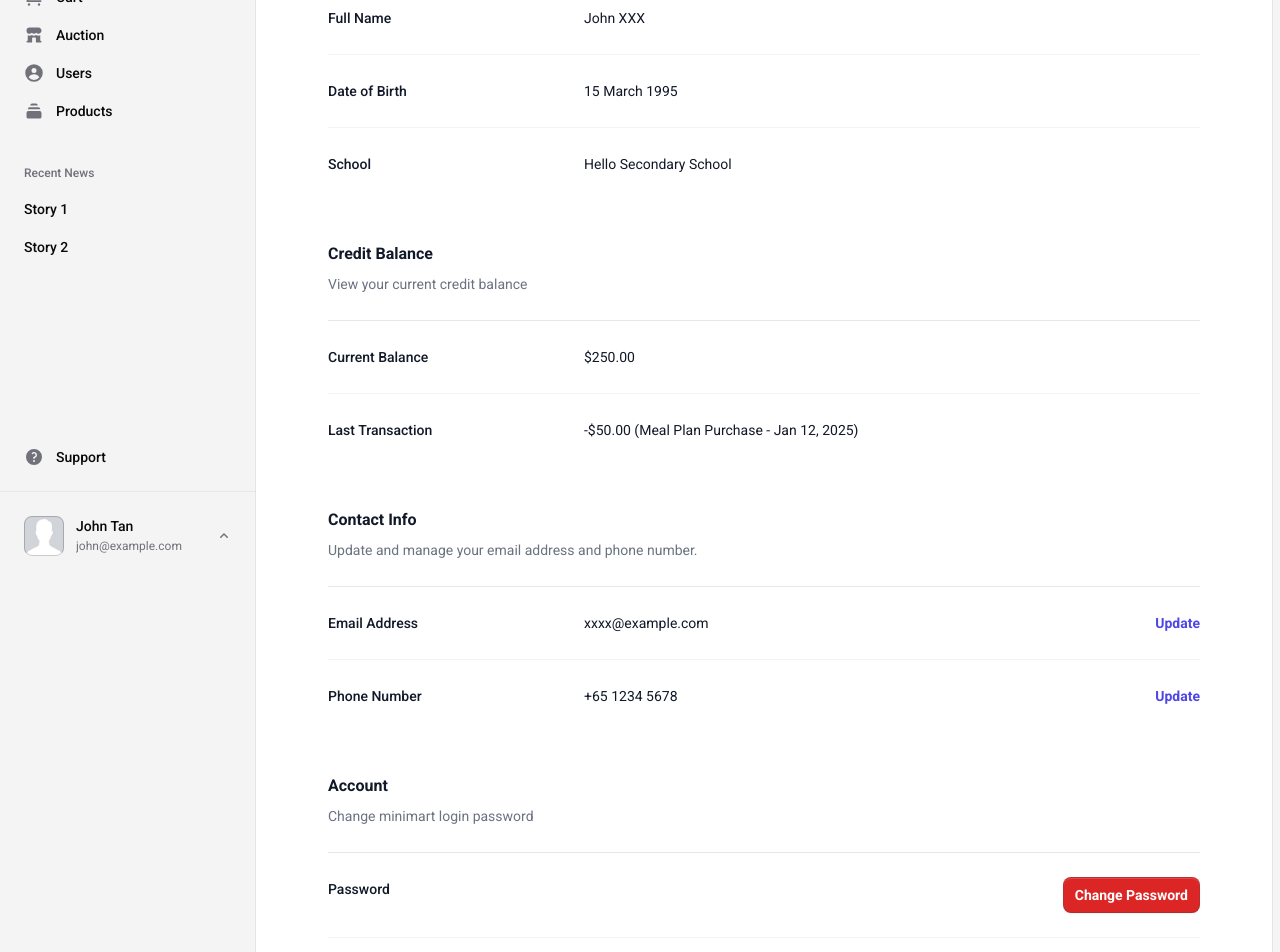
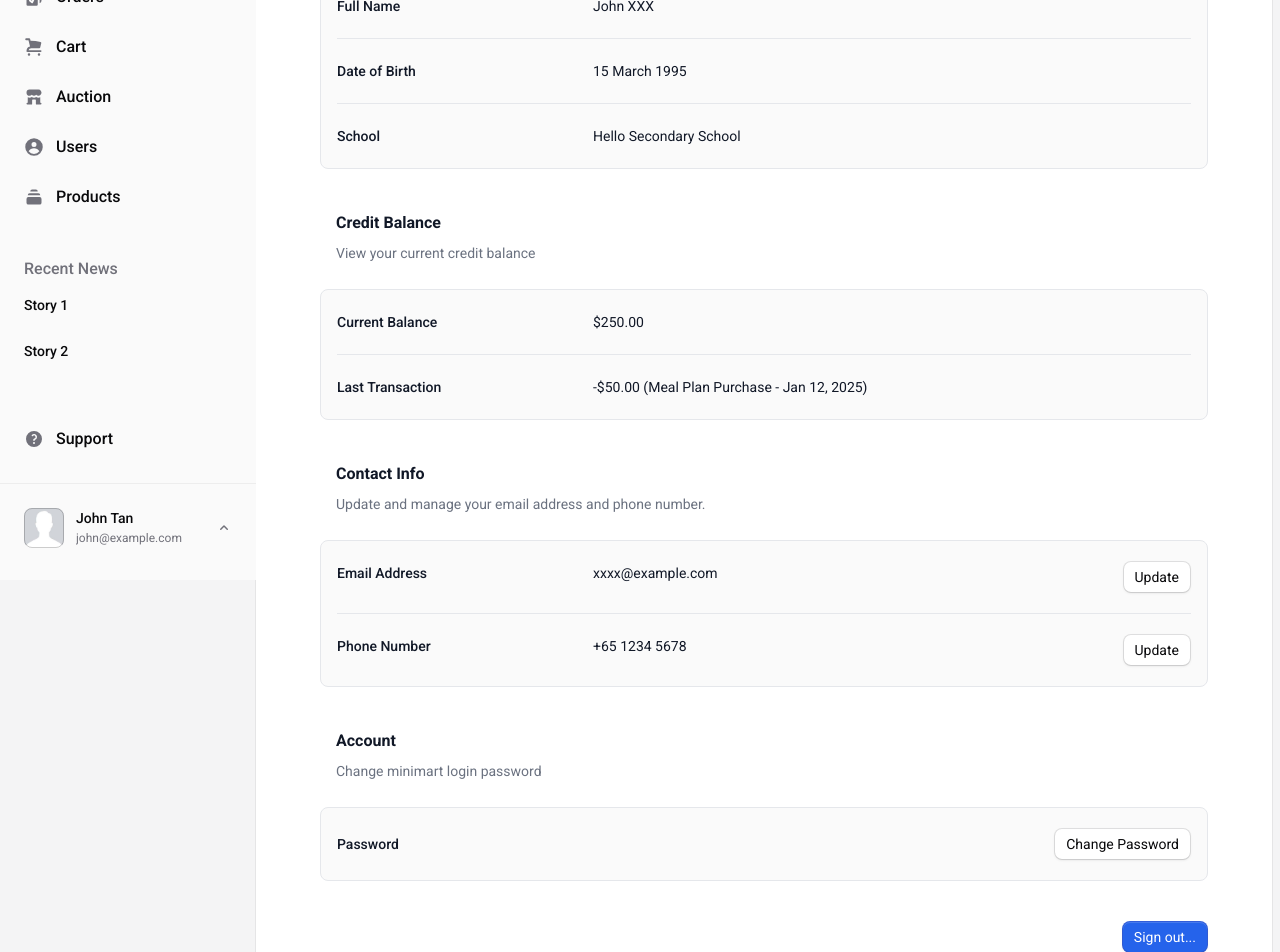
Before and after one commit to c0dn/h4g_front, a React (Vite) app: page /app/profile in a window 1280 px wide. Shown: the part 220-1172 px from the top of the page. Built offline with nearby package versions, Linux system fonts and the light colour scheme.

Commit message:
edited navbar, login page, profile page style

```diff
--- a/src/components/button.tsx
+++ b/src/components/button.tsx
@@ -6,9 +6,9 @@ import { Link } from './link'
 const styles = {
   base: [
     // Base
-    'relative isolate inline-flex items-center justify-center gap-x-2 rounded-lg border text-base/6 font-semibold',
+    'relative isolate inline-flex items-center justify-center gap-x-2 rounded-lg border text-base/6 ',
     // Sizing
-    'px-[calc(theme(spacing[3.5])-1px)] py-[calc(theme(spacing[2.5])-1px)] sm:px-[calc(theme(spacing.3)-1px)] sm:py-[calc(theme(spacing[1.5])-1px)] sm:text-sm/6',
+    'px-[calc(theme(spacing[3.5])-1px)] py-[calc(theme(spacing[2])-1px)] sm:px-[calc(theme(spacing.3)-1px)] sm:py-[calc(theme(spacing[1])-1px)] sm:text-sm/6',
     // Focus
     'focus:outline-none data-[focus]:outline data-[focus]:outline-2 data-[focus]:outline-offset-2 data-[focus]:outline-blue-500',
     // Disabled
--- a/src/components/sidebar.tsx
+++ b/src/components/sidebar.tsx
@@ -8,7 +8,7 @@ import { TouchTarget } from './button'
 import { Link } from './link'
 
 export function Sidebar({ className, ...props }: React.ComponentPropsWithoutRef<'nav'>) {
-  return <nav {...props} className={clsx(className, 'flex h-full min-h-0 flex-col')} />
+  return <nav {...props} className={clsx(className, 'flex h-full min-h-0 flex-col bg-zinc-50')} />
 }
 
 export function SidebarHeader({ className, ...props }: React.ComponentPropsWithoutRef<'div'>) {
@@ -67,7 +67,7 @@ export function SidebarSpacer({ className, ...props }: React.ComponentPropsWitho
 
 export function SidebarHeading({ className, ...props }: React.ComponentPropsWithoutRef<'h3'>) {
   return (
-    <h3 {...props} className={clsx(className, 'mb-1 px-2 text-xs/6 font-medium text-zinc-500')} />
+    <h3 {...props} className={clsx(className, 'mb-1 px-2 text-base font-medium text-zinc-500')} />
   )
 }
 
@@ -86,6 +86,8 @@ export const SidebarItem = forwardRef(function SidebarItem(
   let classes = clsx(
     // Base
     'flex w-full items-center gap-3 rounded-lg px-2 py-2.5 text-left text-base/6 font-medium text-zinc-950 sm:py-2 sm:text-sm/5',
+    // Font size
+    'text-xl sm:text-base',
     // Leading icon/icon-only
     'data-[slot=icon]:*:size-6 data-[slot=icon]:*:shrink-0 data-[slot=icon]:*:fill-zinc-500 sm:data-[slot=icon]:*:size-5',
     // Trailing icon (down chevron or similar)
@@ -98,6 +100,7 @@ export const SidebarItem = forwardRef(function SidebarItem(
     'data-[active]:bg-zinc-950/5 data-[slot=icon]:*:data-[active]:fill-zinc-950',
     // Current
     'data-[slot=icon]:*:data-[current]:fill-zinc-950',
+    'mb-2'
   )
 
   return (
@@ -133,5 +136,5 @@ export const SidebarItem = forwardRef(function SidebarItem(
 })
 
 export function SidebarLabel({ className, ...props }: React.ComponentPropsWithoutRef<'span'>) {
-  return <span {...props} className={clsx(className, 'truncate')} />
+  return <span {...props} className={clsx(className, 'text-base truncate')} />
 }
--- a/src/pages/Login.tsx
+++ b/src/pages/Login.tsx
@@ -2,18 +2,16 @@ export default function Login() {
   return (
     <>
       <div className="flex min-h-full flex-1 h-screen">
-          <div className="flex flex-1 flex-col justify-center px-4 py-12 sm:px-6 lg:flex-none lg:px-20 xl:px-24">
-            <div className="mx-auto w-full max-w-sm lg:w-96">
-              <div>
+        <div className="flex flex-1 flex-col px-4 py-12 sm:px-6 lg:flex-none lg:px-20 xl:px-24">
+          <div className="flex flex-col items-center mt-20">
             <img
               alt="Muhammadiyah Welfare Home"
               src="/src/img/logo2.png"
-                  className="h-25 w-auto mx-auto my-auto block"
+              className="h-25 w-auto mx-auto"
             />
-                <h2 className="mt-8 text-2xl/9 font-bold tracking-tight text-gray-900">Sign in to your account</h2>
           </div>
-
-              <div className="mt-10">
+          <div className="mt-10 mx-auto w-full h-full max-w-sm lg:w-96">
+            <h2 className="mb-10 text-2xl/9 font-bold tracking-tight text-gray-900">Sign in to your account</h2>
             <div>
               <form action="#" method="POST" className="space-y-6">
                 <div>
@@ -103,7 +101,7 @@ export default function Login() {
               </form>
             </div>
           </div>
-            </div>
+
         </div>
         <div className="relative hidden w-0 flex-1 lg:block">
           <img
--- a/src/pages/Profile.tsx
+++ b/src/pages/Profile.tsx
@@ -2,34 +2,34 @@ import { Button } from '../components/button'
 
 export default function Profile() {
     return (
-        <div className="mx-auto max-w-7xl px-4 pb-16 sm:px-6 lg:px-8 lg:pb-20">
+        <div className="mx-auto max-w-7xl px-3 pb-16 sm:px-6 lg:px-6 lg:pb-20">
             <div className="mx-auto space-y-8 sm:space-y-10">
                 <div>
-                    <h2 className="text-base/7 font-semibold text-gray-900">Personal Info</h2>
-                    <p className="mt-1 text-sm/6 text-gray-500">
+                    <h2 className="text-base/7 font-semibold text-gray-900 lg:px-4">Personal Info</h2>
+                    <p className="mt-1 text-sm/6 text-gray-500 lg:px-4">
                         Account details, including name, date of birth, school of study
                     </p>
 
-                    <dl className="mt-6 divide-y divide-gray-100 border-t border-gray-200 text-sm/6">
-                        <div className="py-6 sm:flex">
+                    <dl className="mt-6 divide-y divide-gray-200 border border-gray-200 text-sm/6 bg-zinc-50 px-4 rounded-lg">
+                        <div className="py-5 sm:flex">
                             <dt className="font-medium text-gray-900 sm:w-64 sm:flex-none sm:pr-6">Resident ID</dt>
                             <dd className="mt-1 flex justify-between gap-x-6 sm:mt-0 sm:flex-auto">
                                 <div className="text-gray-900">RES123456</div>
                             </dd>
                         </div>
-                        <div className="py-6 sm:flex">
+                        <div className="py-5 sm:flex">
                             <dt className="font-medium text-gray-900 sm:w-64 sm:flex-none sm:pr-6">Full Name</dt>
                             <dd className="mt-1 flex justify-between gap-x-6 sm:mt-0 sm:flex-auto">
                                 <div className="text-gray-900">John XXX</div>
                             </dd>
                         </div>
-                        <div className="py-6 sm:flex">
+                        <div className="py-5 sm:flex">
                             <dt className="font-medium text-gray-900 sm:w-64 sm:flex-none sm:pr-6">Date of Birth</dt>
                             <dd className="mt-1 flex justify-between gap-x-6 sm:mt-0 sm:flex-auto">
                                 <div className="text-gray-900">15 March 1995</div>
                             </dd>
                         </div>
-                        <div className="py-6 sm:flex">
+                        <div className="py-5 sm:flex">
                             <dt className="font-medium text-gray-900 sm:w-64 sm:flex-none sm:pr-6">School</dt>
                             <dd className="mt-1 flex justify-between gap-x-6 sm:mt-0 sm:flex-auto">
                                 <div className="text-gray-900">Hello Secondary School</div>
@@ -39,17 +39,17 @@ export default function Profile() {
                 </div>
 
                 <div>
-                    <h2 className="text-base/7 font-semibold text-gray-900">Credit Balance</h2>
-                    <p className="mt-1 text-sm/6 text-gray-500">View your current credit balance</p>
+                    <h2 className="text-base/7 font-semibold text-gray-900 lg:px-4">Credit Balance</h2>
+                    <p className="mt-1 text-sm/6 text-gray-500 lg:px-4">View your current credit balance</p>
 
-                    <dl className="mt-6 divide-y divide-gray-100 border-t border-gray-200 text-sm/6">
-                        <div className="py-6 sm:flex">
+                    <dl className="mt-6 divide-y divide-gray-200 border border-gray-200 text-sm/6 bg-zinc-50 px-4 rounded-lg">
+                        <div className="py-5 sm:flex">
                             <dt className="font-medium text-gray-900 sm:w-64 sm:flex-none sm:pr-6">Current Balance</dt>
                             <dd className="mt-1 sm:mt-0 sm:flex-auto">
                                 <div className="text-gray-900">$250.00</div>
                             </dd>
                         </div>
-                        <div className="py-6 sm:flex">
+                        <div className="py-5 sm:flex">
                             <dt className="font-medium text-gray-900 sm:w-64 sm:flex-none sm:pr-6">Last Transaction</dt>
                             <dd className="mt-1 sm:mt-0 sm:flex-auto">
                                 <div className="text-gray-900">-$50.00 (Meal Plan Purchase - Jan 12, 2025)</div>
@@ -59,52 +59,52 @@ export default function Profile() {
                 </div>
 
                 <div>
-                    <h2 className="text-base/7 font-semibold text-gray-900">Contact Info</h2>
-                    <p className="mt-1 text-sm/6 text-gray-500">Update and manage your email address and phone number.</p>
-                    <dl className="mt-6 divide-y divide-gray-100 border-t border-gray-200 text-sm/6">
-                        <div className="py-6 sm:flex">
+                    <h2 className="text-base/7 font-semibold text-gray-900 lg:px-4">Contact Info</h2>
+                    <p className="mt-1 text-sm/6 text-gray-500 lg:px-4">Update and manage your email address and phone number.</p>
+                    <dl className="mt-6 divide-y divide-gray-200 border border-gray-200 text-sm/6 bg-zinc-50 px-4 rounded-lg">
+                        <div className="py-5 sm:flex">
                             <dt className="font-medium text-gray-900 sm:w-64 sm:flex-none sm:pr-6">Email Address</dt>
                             <dd className="mt-1 flex justify-between gap-x-6 sm:mt-0 sm:flex-auto">
                                 <div className="text-gray-900">xxxx@example.com</div>
-                                <button type="button" className="font-semibold text-indigo-600 hover:text-indigo-500">
+                                <Button color="white" href="">
                                     Update
-                                </button>
+                                </Button>
+
                             </dd>
                         </div>
-                        <div className="py-6 sm:flex">
+                        <div className="py-5 sm:flex">
                             <dt className="font-medium text-gray-900 sm:w-64 sm:flex-none sm:pr-6">Phone Number</dt>
                             <dd className="mt-1 flex justify-between gap-x-6 sm:mt-0 sm:flex-auto">
                                 <div className="text-gray-900">+65 1234 5678</div>
-                                <button type="button" className="font-semibold text-indigo-600 hover:text-indigo-500">
+                                <Button color="white" href="">
                                     Update
-                                </button>
+                                </Button>
                             </dd>
                         </div>
                     </dl>
                 </div>
 
                 <div>
-                    <h2 className="text-base/7 font-semibold text-gray-900">Account</h2>
-                    <p className="mt-1 text-sm/6 text-gray-500">Change minimart login password</p>
-                    <dl className="mt-6 divide-y divide-gray-100 border-t border-gray-200 text-sm/6">
-                        <div className="py-6 sm:flex">
+                    <h2 className="text-base/7 font-semibold text-gray-900 lg:px-4">Account</h2>
+                    <p className="mt-1 text-sm/6 text-gray-500 lg:px-4">Change minimart login password</p>
+                    <dl className="mt-6 divide-y divide-gray-200 border border-gray-200 text-sm/6 bg-zinc-50 px-4 rounded-lg">
+                        <div className="py-5 sm:flex sm:items-center">
                             <dt className="font-medium text-gray-900 sm:w-64 sm:flex-none sm:pr-6">Password</dt>
-                            <dd className="mt-1 flex justify-between gap-x-6 sm:mt-0 sm:flex-auto">
-                                <div></div>
-                                <Button color="red" href="/change-password">
+                            <dd className="mt-1 sm:mt-0 sm:flex-auto flex justify-end gap-x-6">
+                                <Button color="white" href="/change-password">
                                     Change Password
                                 </Button>
                             </dd>
                         </div>
-                        <div className="py-6 sm:flex">
-                            <dd className="mt-1 flex justify-between gap-x-6 sm:mt-0 sm:flex-auto">
-                                <div></div>
-                                <Button color="red" href="/app">
-                                    Logout
-                                </Button>
-                            </dd>
-                        </div>
                     </dl>
+
+                    <div className="py-5 sm:flex">
+                        <dd className="mt-3 flex justify-end gap-x-6 sm:mt-0 sm:flex-auto">
+                            <Button color="blue" className="mt-5" href="/app">
+                                Sign out...
+                            </Button>
+                        </dd>
+                    </div>
                 </div>
             </div>
         </div>
--- a/src/pages/nav/WebNav.tsx
+++ b/src/pages/nav/WebNav.tsx
@@ -126,5 +126,93 @@ export default function Navbar() {
       </SidebarFooter>
     </Sidebar>
   );
+  return (
+    <Sidebar>
+      <SidebarHeader>
+        <SidebarItem>
+          <Avatar src="/src/img/logo.png" />
+          <SidebarLabel>MWH-Minimart</SidebarLabel>
+        </SidebarItem>
+      </SidebarHeader>
+      <SidebarBody>
+        <SidebarSection>
+          <SidebarItem href="/app">
+            <HomeIcon />
+            <SidebarLabel>Dashboard</SidebarLabel>
+          </SidebarItem>
+          <SidebarItem href="/app/products">
+            <ShoppingBagIcon />
+            <SidebarLabel>Minimart</SidebarLabel>
+          </SidebarItem>
+          <SidebarItem href="/app/orders">
+            <ClipboardDocumentCheckIcon />
+            <SidebarLabel>Orders</SidebarLabel>
+          </SidebarItem>
+          <SidebarItem href="/app/cart">
+            <ShoppingCartIcon />
+            <SidebarLabel>Cart</SidebarLabel>
+          </SidebarItem>
+          {/*
+          <SidebarItem href="/app/auction">
+            <BuildingStorefrontIcon />
+            <SidebarLabel>Auction</SidebarLabel>
+          </SidebarItem>
+          */}
+          <SidebarItem href="/app/users">
+            <UserCircleIcon />
+            <SidebarLabel>Users</SidebarLabel>
+          </SidebarItem>
+          <SidebarItem href="/app/products">
+            <RectangleStackIcon />
+            <SidebarLabel>Products</SidebarLabel>
+          </SidebarItem>
+        </SidebarSection>
+        {/* Recent News */}
+        {/*
+        <SidebarSection className="max-lg:hidden">
+          <SidebarHeading>Recent News</SidebarHeading>
+          <SidebarItem href="/app">Story 1</SidebarItem>
+          <SidebarItem href="/app">Story 2</SidebarItem>
+        </SidebarSection>
+        */}
+        <SidebarSpacer />
+        {/* Support */}
+        <SidebarSection>
+          <SidebarItem href="/app/support">
+            <QuestionMarkCircleIcon />
+            <SidebarLabel>Support</SidebarLabel>
+          </SidebarItem>
+        </SidebarSection>
+      </SidebarBody>
+      {/* Profile Footer */}
+      <SidebarFooter className="max-lg:hidden">
+        <Dropdown>
+          <DropdownButton as={SidebarItem}>
+            <span className="flex min-w-0 items-center gap-3">
+              <Avatar src="/src/img/profile-photo.jpg" className="size-10" square alt="" />
+              <span className="min-w-0">
+                <span className="block truncate text-sm/5 font-medium text-zinc-950">John Tan</span>
+                <span className="block truncate text-xs/5 font-normal text-zinc-500">
+                  john@example.com
+                </span>
+              </span>
+            </span>
+            <ChevronUpIcon />
+          </DropdownButton>
+          <DropdownMenu className="min-w-64" anchor="top start">
+            <DropdownItem href="/app/profile">
+              <UserIcon />
+              <DropdownLabel>My profile</DropdownLabel>
+            </DropdownItem>
+            <DropdownDivider />
+            <DropdownItem href="/app">
+              <ArrowRightStartOnRectangleIcon />
+              <DropdownLabel>Sign out</DropdownLabel>
+            </DropdownItem>
+          </DropdownMenu>
+        </Dropdown>
+      </SidebarFooter>
+    </Sidebar>
+  );
 
 }
```
Also changed, not shown: src/UserContext.tsx (+7 -7 lines). Lines whose indentation alone changed are shown as unchanged.
